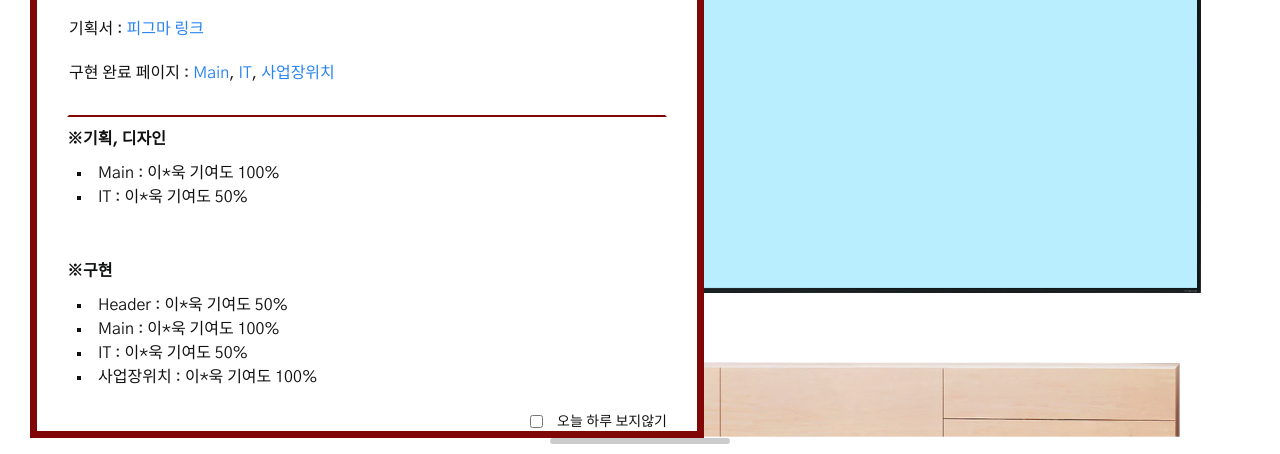
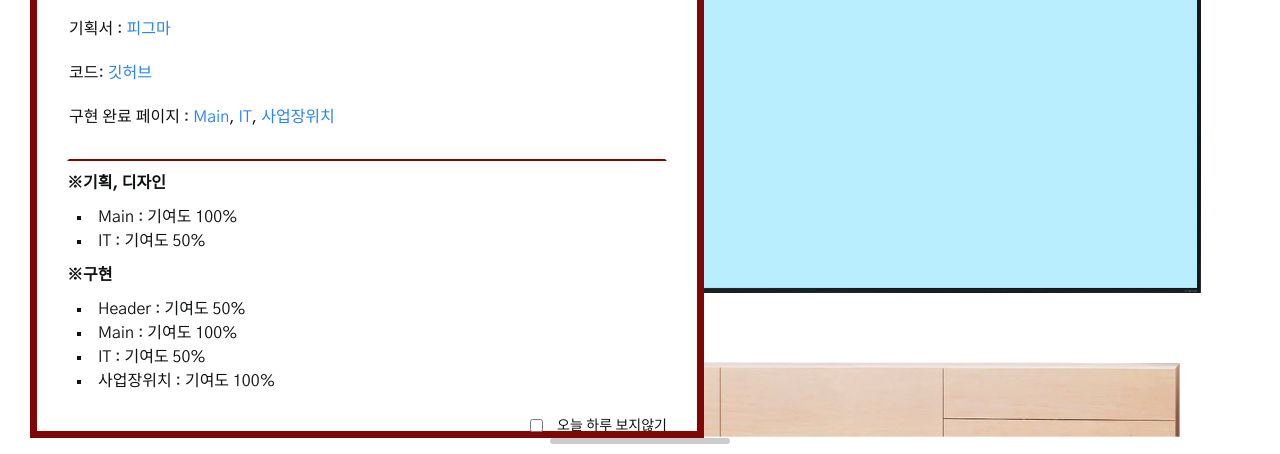
Before and after one commit to uauu89/kdt_lgd, a plain HTML site: page index.html in a window 1280 px wide. Shown: the part 346-800 px from the top of the page. Drawn offline with nearby package versions, Linux system fonts and the light colour scheme.

Commit message:
포트폴리오 안내 팝업창에 깃허브 추가
팝업창에 깃허브 주소 추가 및 팝업창 디자인 조정

```diff
--- a/css/index.css
+++ b/css/index.css
@@ -50,9 +50,8 @@ body {
 }
 .notice_portfolio .flex {
   display: flex;
-  justify-content: space-between;
   flex-direction: column;
-  gap: 50px;
+  gap: 10px;
 }
 /* .notice_portfolio .flex > div {
   width: 50%;
--- a/index.html
+++ b/index.html
@@ -52,7 +52,8 @@
                     <p>학습기간 : 22.10.27 ~ 23.04.19</p>
                     <p>제작기간 : 22.12.27 ~ 23.02.10</p>
                     <p>특징 : HTML, CSS, jQuery, jQuery Library 활용</p>
-                    <p class="mt-3">기획서 : <a href="https://www.figma.com/file/cqULsHNSLUtd5kcU98dail/KDT-2%EC%B0%A8-%ED%8F%AC%ED%8A%B8%ED%8F%B4%EB%A6%AC%EC%98%A4-LG%EB%94%94%EC%8A%A4%ED%94%8C%EB%A0%88%EC%9D%B4-%EB%A6%AC%EB%89%B4%EC%96%BC?node-id=0%3A1&t=nCAgMYy2uKdqr4P4-1" target="_blank">피그마 링크</a>
+                    <p class="mt-3">기획서 : <a href="https://www.figma.com/file/cqULsHNSLUtd5kcU98dail/KDT-2%EC%B0%A8-%ED%8F%AC%ED%8A%B8%ED%8F%B4%EB%A6%AC%EC%98%A4-LG%EB%94%94%EC%8A%A4%ED%94%8C%EB%A0%88%EC%9D%B4-%EB%A6%AC%EB%89%B4%EC%96%BC?node-id=0%3A1&t=nCAgMYy2uKdqr4P4-1" target="_blank">피그마</a>
+                    <p class="mt-3">코드: <a href="https://github.com/uauu89/kdt_lgd" target="_blank">깃허브</a>
                     <p>
                         구현 완료 페이지 : <a href="index.html">Main</a>,
                         <a href="it.html">IT</a>,
@@ -63,17 +64,17 @@
                     <div>
                         <h3>&#8251;기획, 디자인</h3>
                         <ul>
-                            <li>Main : 이&#42;욱 기여도 100%</li>
-                            <li>IT : 이&#42;욱 기여도 50%</li>
+                            <li>Main : 기여도 100%</li>
+                            <li>IT : 기여도 50%</li>
                         </ul>
                     </div>
                     <div>
                         <h3>&#8251;구현</h3>
                         <ul>
-                            <li>Header : 이&#42;욱 기여도 50%</li>
-                            <li>Main : 이&#42;욱 기여도 100%</li>
-                            <li>IT : 이&#42;욱 기여도 50%</li>
-                            <li>사업장위치 : 이&#42;욱 기여도 100%</li>
+                            <li>Header : 기여도 50%</li>
+                            <li>Main : 기여도 100%</li>
+                            <li>IT : 기여도 50%</li>
+                            <li>사업장위치 : 기여도 100%</li>
                         </ul>
                     </div>
                 </div>
```
